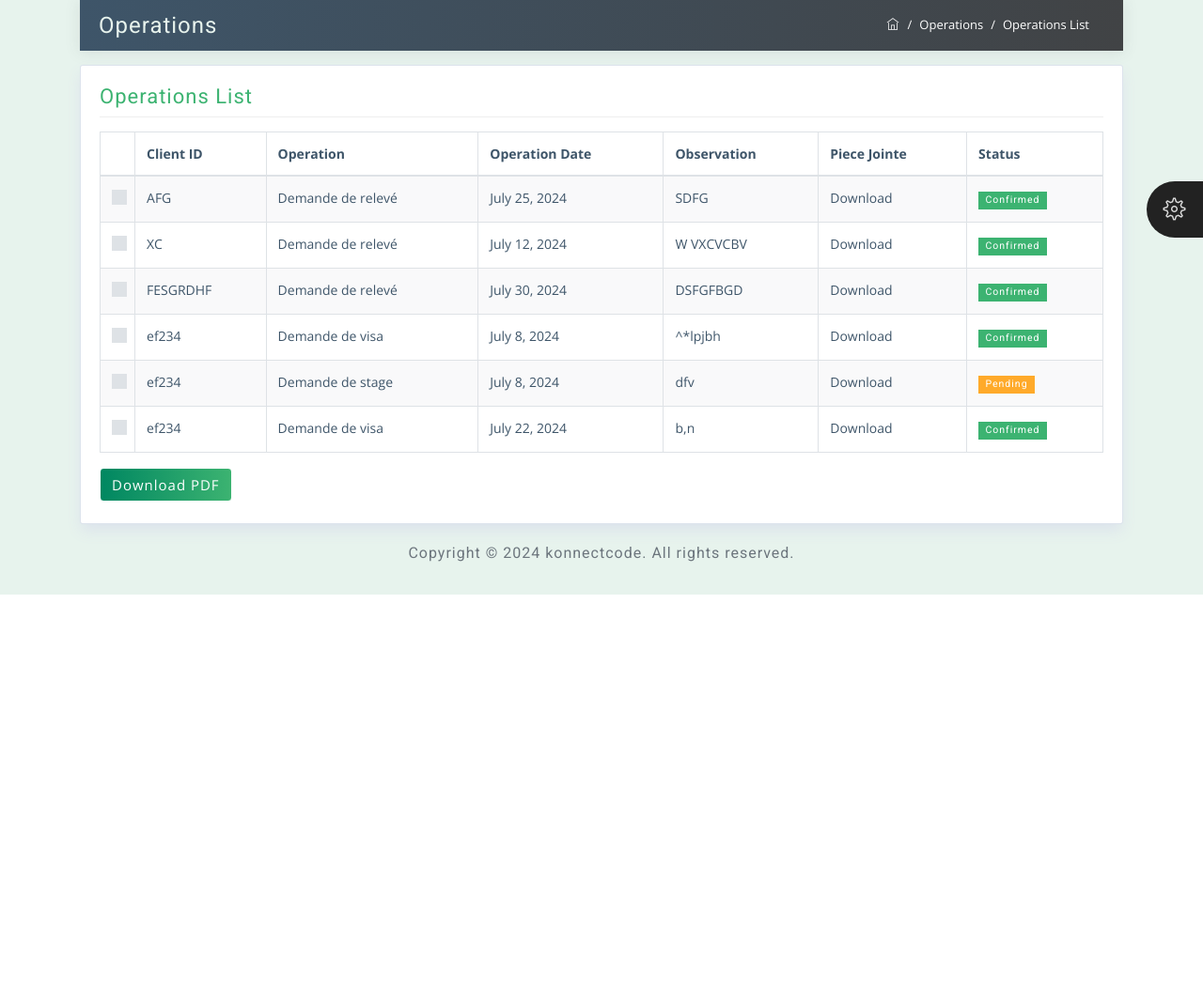
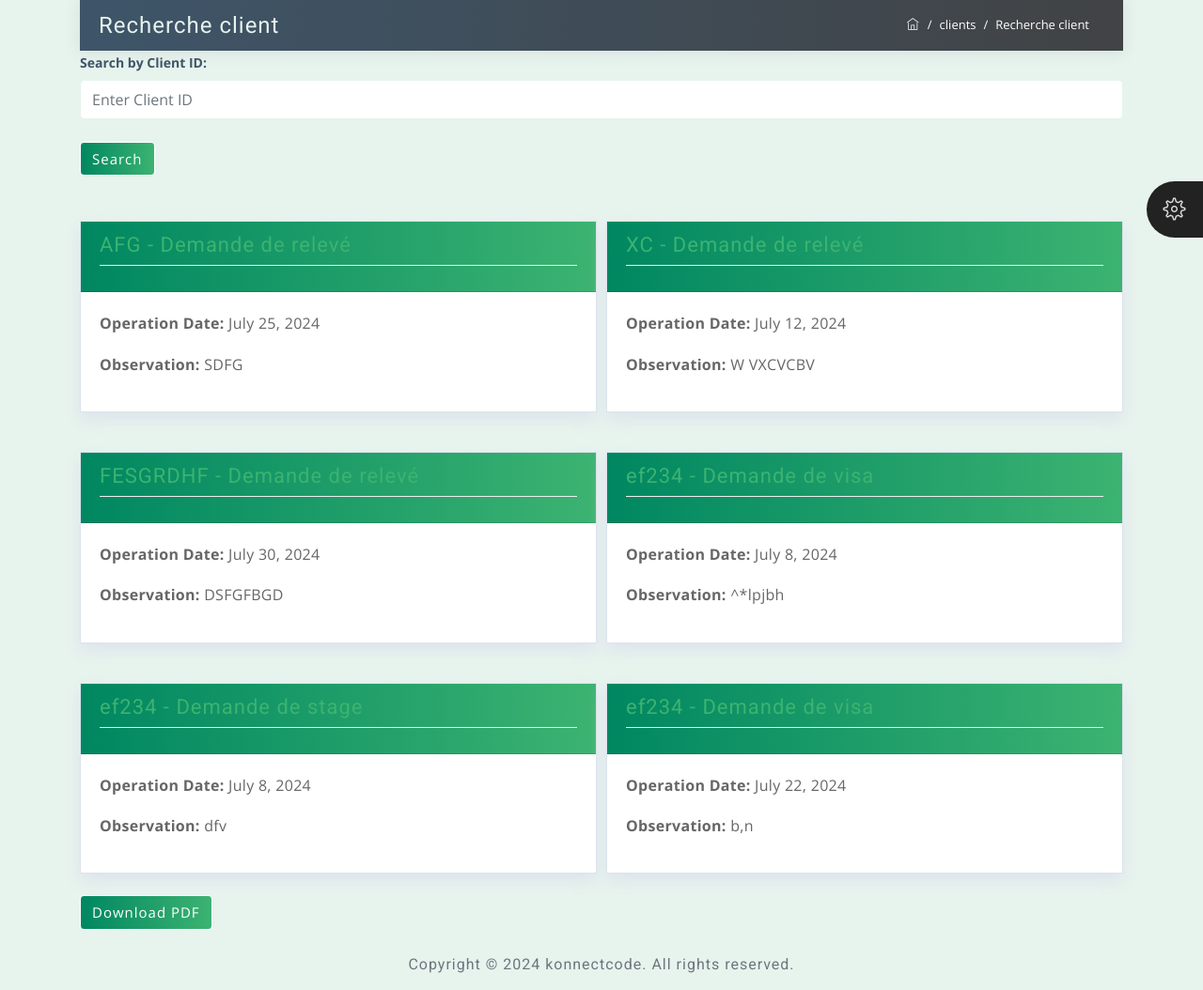
Before and after one commit to wadia20/gestionopperation, a Django app: page /operation/all in a window 1280 px wide. Shown: the part 167-1221 px from the top of the page at 94% size. Before the commit the page ends 800 px from the top, so only its background shows below. Run offline with Django 5.2, Linux system fonts and the light colour scheme; data comes from the database, SQL or seed files in the repository; both versions use the stored data as it was after the commit; some libraries are stand-ins or nearby versions.

Commit message:
bare de recherche pour les operations

```diff
--- a/employe/templates/client/operation_list.html
+++ b/employe/templates/client/operation_list.html
@@ -1,12 +1,11 @@
 {% extends 'base.html' %}
 {% block content %}
-<!-- /Menu -->
-<!-- Breadcrumb -->
+
 <!-- Page Title -->
 <div class="container mt-0">
     <div class="row breadcrumb-bar">
         <div class="col-md-6">
-            <h3 class="block-title">Operations</h3>
+            <h3 class="block-title">Recherche client</h3>
         </div>
         <div class="col-md-6">
             <ol class="breadcrumb">
@@ -15,70 +14,55 @@
                         <span class="ti-home"></span>
                     </a>
                 </li>
-                <li class="breadcrumb-item">Operations</li>
-                <li class="breadcrumb-item active">Operations List</li>
+                <li class="breadcrumb-item">clients</li>
+                <li class="breadcrumb-item active">Recherche client</li>
             </ol>
         </div>
     </div>
 </div>
 <!-- /Page Title -->
 
+<!-- Search Form -->
+<div class="container">
+    <form method="get" action="{% url 'employe:search_operations' %}">
+        <div class="form-group">
+            <label for="query">Search by Client ID:</label>
+            <input type="text" name="query" id="query" class="form-control" placeholder="Enter Client ID" value="{{ request.GET.query }}">
+        </div>
+        <button type="submit" class="btn btn-primary">Search</button>
+    </form>
+</div>
+
 <!-- /Breadcrumb -->
 <!-- Main Content -->
-<div class="container">
+<div class="container mt-4">
     <div class="row">
-        <!-- Widget Item -->
-        <div class="col-md-12">
-            <div class="widget-area-2 proclinic-box-shadow">
-                <h3 class="widget-title">Operations List</h3>
-                <div class="table-responsive mb-3">
-                    <table id="tableId" class="table table-bordered table-striped">
-                        <thead>
-                            <tr>
-                                <th></th>
-                                <th>Client ID</th>
-                                <th>Operation</th>
-                                <th>Operation Date</th>
-                                <th>Observation</th>
-                                <th>Piece Jointe</th>
-                                <th>Status</th>
-                            </tr>
-                        </thead>
-                        <tbody>
-                            {% for operation in operations %}
-                            <tr>
-                                <td>
-                                    <div class="custom-control custom-checkbox">
-                                        <input class="custom-control-input" type="checkbox" id="{{ operation.id }}">
-                                        <label class="custom-control-label" for="{{ operation.id }}"></label>
-                                    </div>
-                                </td>
-                                <td>{{ operation.client_id }}</td>
-                                <td>{{ operation.operation }}</td>
-                                <td>{{ operation.operation_date }}</td>
-                                <td>{{ operation.observation }}</td>
-                                <td>
-                                    {% if operation.piece_jointe %}
-                                    <a href="{{ operation.piece_jointe.url }}">Download</a>
-                                    {% else %}
-                                    No file
-                                    {% endif %}
-                                </td>
-                                <td>
-                                    {% if operation.confirmed %}
-                                    <span class="badge badge-success">Confirmed</span>
-                                    {% else %}
-                                    <span class="badge badge-warning">Pending</span>
-                                    {% endif %}
-                                </td>
-                            </tr>
-                            {% endfor %}
-                        </tbody>
-                    </table>
-					<a href="{% url 'employe:operationlistpdf' %}" class="btn btn-primary">Download PDF</a>
+        {% for operation in operations %}
+        <div class="col-md-6 mb-4">
+            <div class="card proclinic-box-shadow">
+                <div class="card-header proclinic-bg">
+                    <h2 class="widget-title proclinic-text-color">{{ operation.client_id }} - {{ operation.operation }}</h2>
+                </div>
+                <div class="card-body">
+                    <p><strong>Operation Date:</strong> {{ operation.operation_date }}</p>
+                    <p><strong>Observation:</strong> {{ operation.observation }}</p>
+                    {% if operation.piece_jointe %}
+                    <div class="dropdown">
+
+                        <div class="dropdown-menu" aria-labelledby="dropdownMenuButton">
+                            <a class="dropdown-item" href="{{ operation.piece_jointe.url }}">PDF</a>
+                        </div>
+                    </div>
+                    {% endif %}
                 </div>
             </div>
         </div>
+        {% endfor %}
+
     </div>
+    <a href="{% url 'employe:operationlistpdf' %}?query={{ request.GET.query }}" class="btn btn-primary">Download PDF</a>
+
 </div>
+<!-- /Main Content -->
+
 {% endblock %}
--- a/employe/urls.py
+++ b/employe/urls.py
@@ -15,4 +15,5 @@ urlpatterns = [
 
     path('client/show', Clients_show.as_view(), name='client_show'),
     path('clients/<str:client_id>/pdf/', views.Generate_pdf, name='generate_pdf'),
+    path('searchoperation/', views.search_operations, name='search_operations'),
 ]
--- a/employe/views.py
+++ b/employe/views.py
@@ -114,22 +114,25 @@ from xhtml2pdf import pisa
 
 
 def operation_list_pdf(request):
-    operations = Operation.objects.all()
+    query = request.GET.get('query')
+    if query:
+        operations = Operation.objects.filter(client_id__icontains=query)
+    else:
+        operations = Operation.objects.all()
+
     template_path = 'client/operation_list_pdf.html'
     context = {'operations': operations}
     template = get_template(template_path)
     html = template.render(context)
+
     response = HttpResponse(content_type='application/pdf')
-    response['Content-Disposition'] = 'inline; filename="operation_items.pdf"'
+    response['Content-Disposition'] = f'inline; filename="operations_{query}.pdf"'
 
-    # Generate PDF using xhtml2pdf
-    pisa_status = pisa.CreatePDF(
-        html, dest=response
-    )
+    pisa_status = pisa.CreatePDF(html, dest=response)
 
-    # If PDF generation succeeded, return the response
     if pisa_status.err:
         return HttpResponse('We had some errors <pre>' + html + '</pre>')
+
     return response
 # afficher les cients avec leurs operations
 
@@ -175,3 +178,14 @@ def Generate_pdf(request, client_id):
     if pisa_status.err:
         return HttpResponse('We had some errors <pre>' + html + '</pre>')
     return response
+#recherche d'operarion
+from django.shortcuts import render
+from .models import Operation
+
+def search_operations(request):
+    query = request.GET.get('query')
+    if query:
+        operations = Operation.objects.filter(client_id__icontains=query)
+    else:
+        operations = Operation.objects.all()
+    return render(request, 'client/operation_list.html', {'operations': operations})
```
Also changed, not shown: employe/templates/client/operation_list_pdf.html (+0 -10 lines), db.sqlite3.
